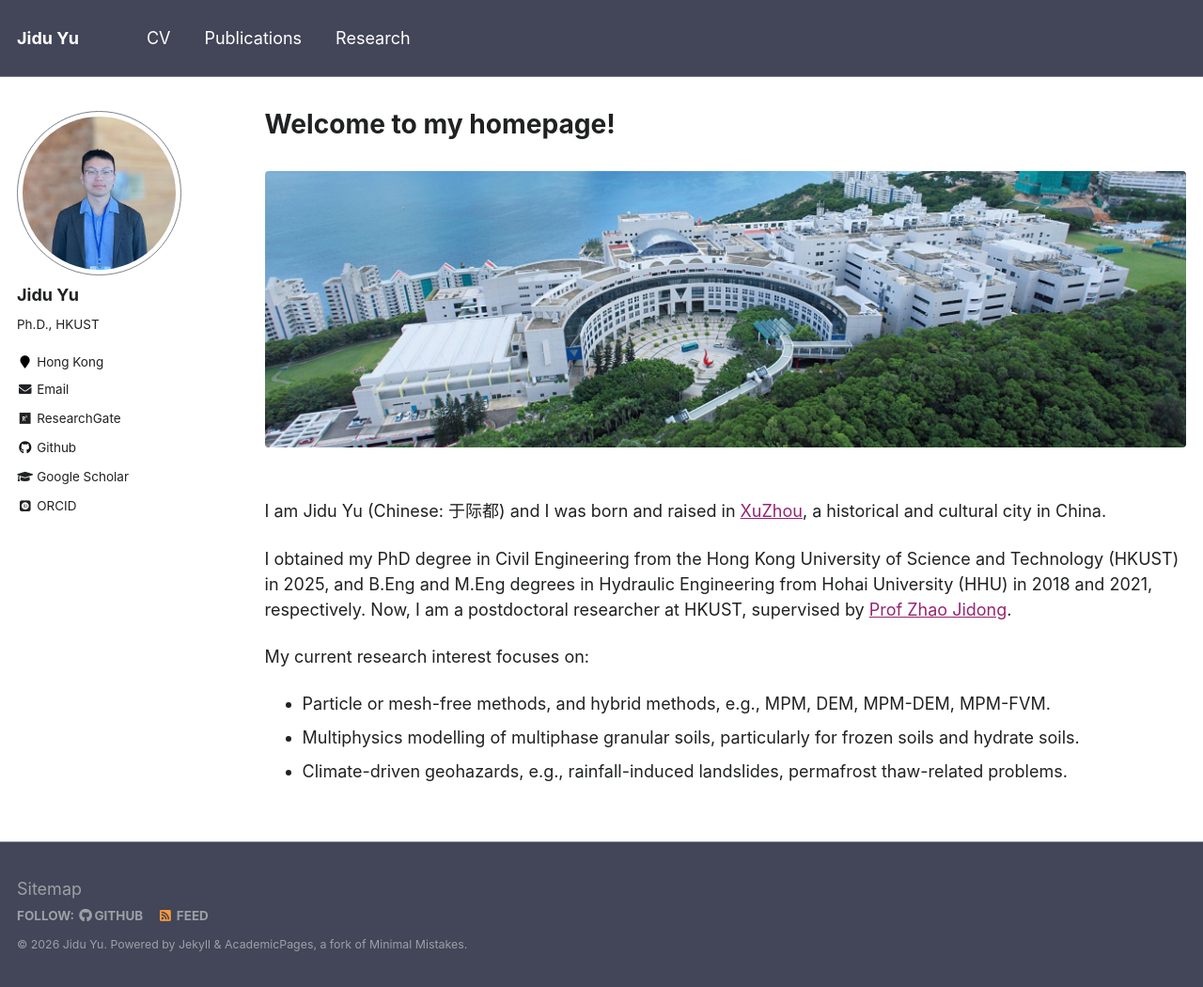
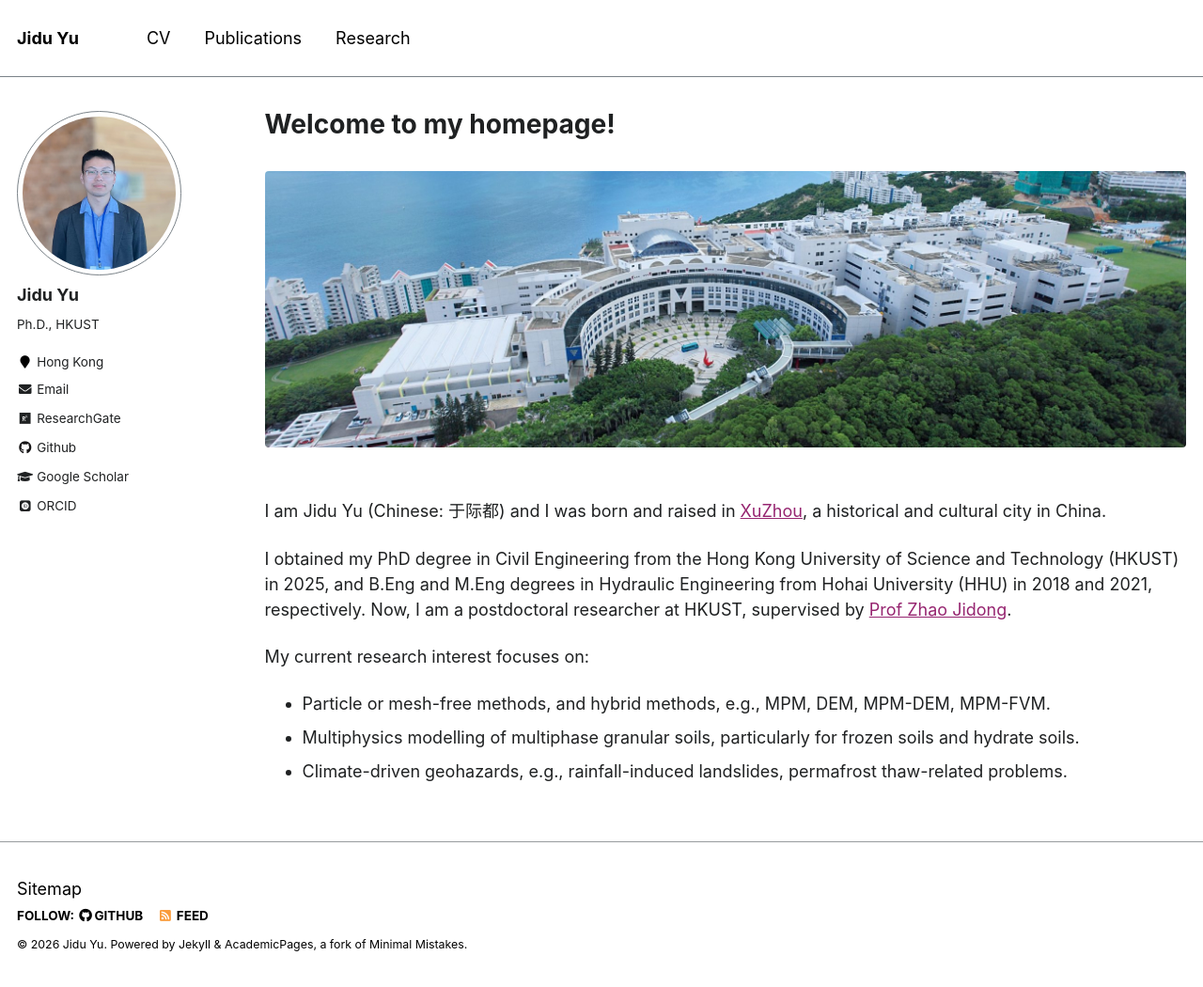
Before and after one commit to yujidu/yujidu.github.io, a Jekyll site: the page built from _pages/aboutme.md, in a window 1280 px wide and 1050 px high. Shown: the whole window at 94% size. Built offline with Jekyll 4.4.1, drawn with Linux system fonts in a browser that asks for light colours; some web fonts are replaced.

Commit message:
Make header and footer white with black text
Co-Authored-By: Claude Opus 5.5 <noreply@anthropic.com>
Claude-Session: https://claude.ai/code/session_01CtadbDehUMWbEMdjGRSUo3

```diff
--- a/_sass/_footer.scss
+++ b/_sass/_footer.scss
@@ -15,7 +15,7 @@
   height: auto;
   /* sticky footer fix end */
   margin-top: 3em;
-  color: mix(#fff, $gray, 25%);
+  color: #000;
   -webkit-animation: intro 0.3s both;
           animation: intro 0.3s both;
   -webkit-animation-delay: 0.45s;
@@ -49,7 +49,7 @@
   .fab,
   .far,
   .fal {
-    color: mix(#fff, $gray, 25%);
+    color: #000;
   }
 }
 
--- a/_sass/_variables.scss
+++ b/_sass/_variables.scss
@@ -74,9 +74,9 @@ $info-color                 : #962570;
 $link-color                 : $info-color;
 $link-color-hover           : mix(#000, $link-color, 25%);
 $link-color-visited         : mix(#fff, $link-color, 25%);
-$masthead-link-color        : rgb(255, 255, 255);
-$masthead-link-color-hover  : mix(#000, $primary-color, 25%);
-$masthead-background-color  : #434558;
+$masthead-link-color        : #000;
+$masthead-link-color-hover  : $primary-color;
+$masthead-background-color  : $background-color;
 
 
 
```
